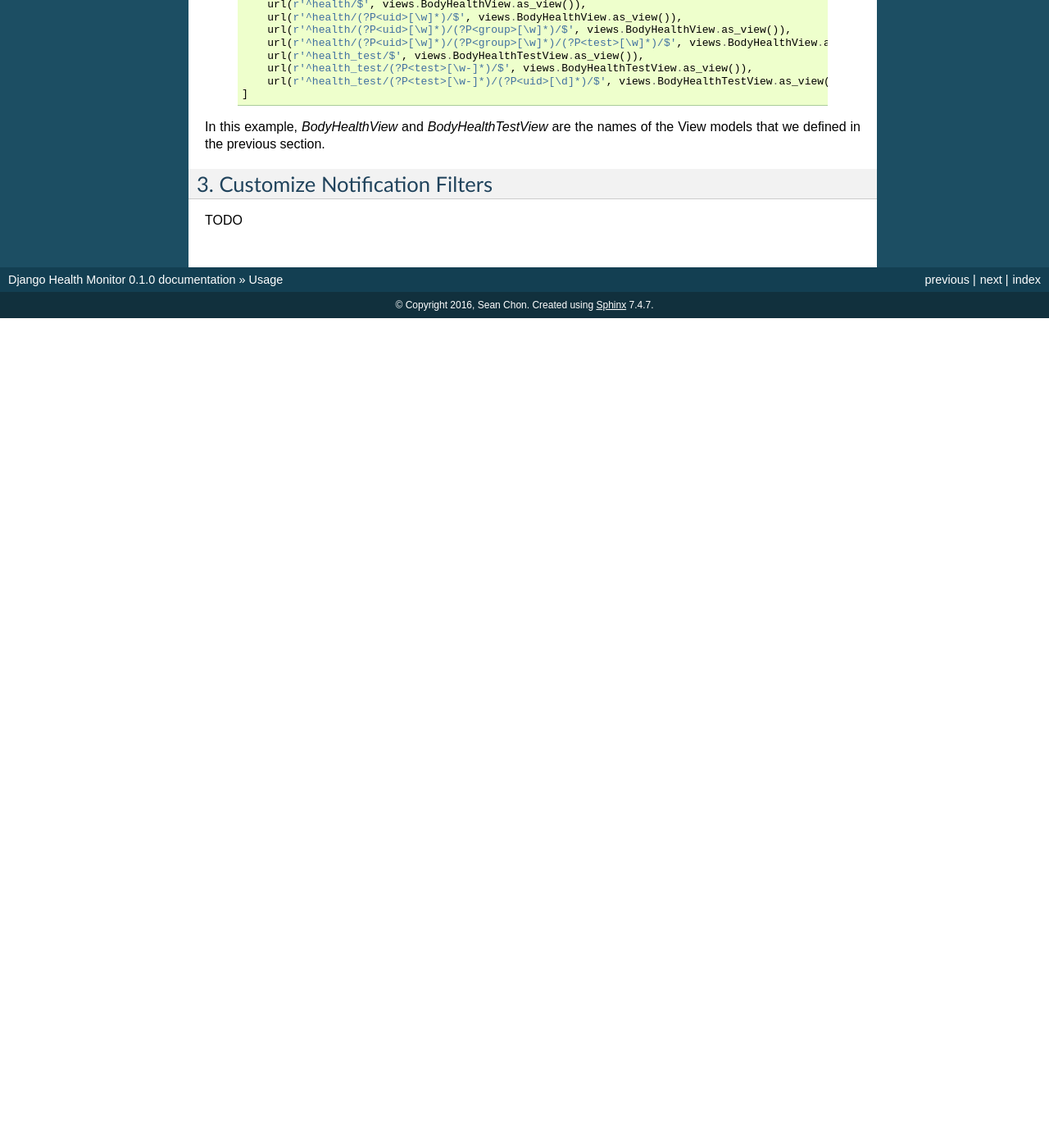
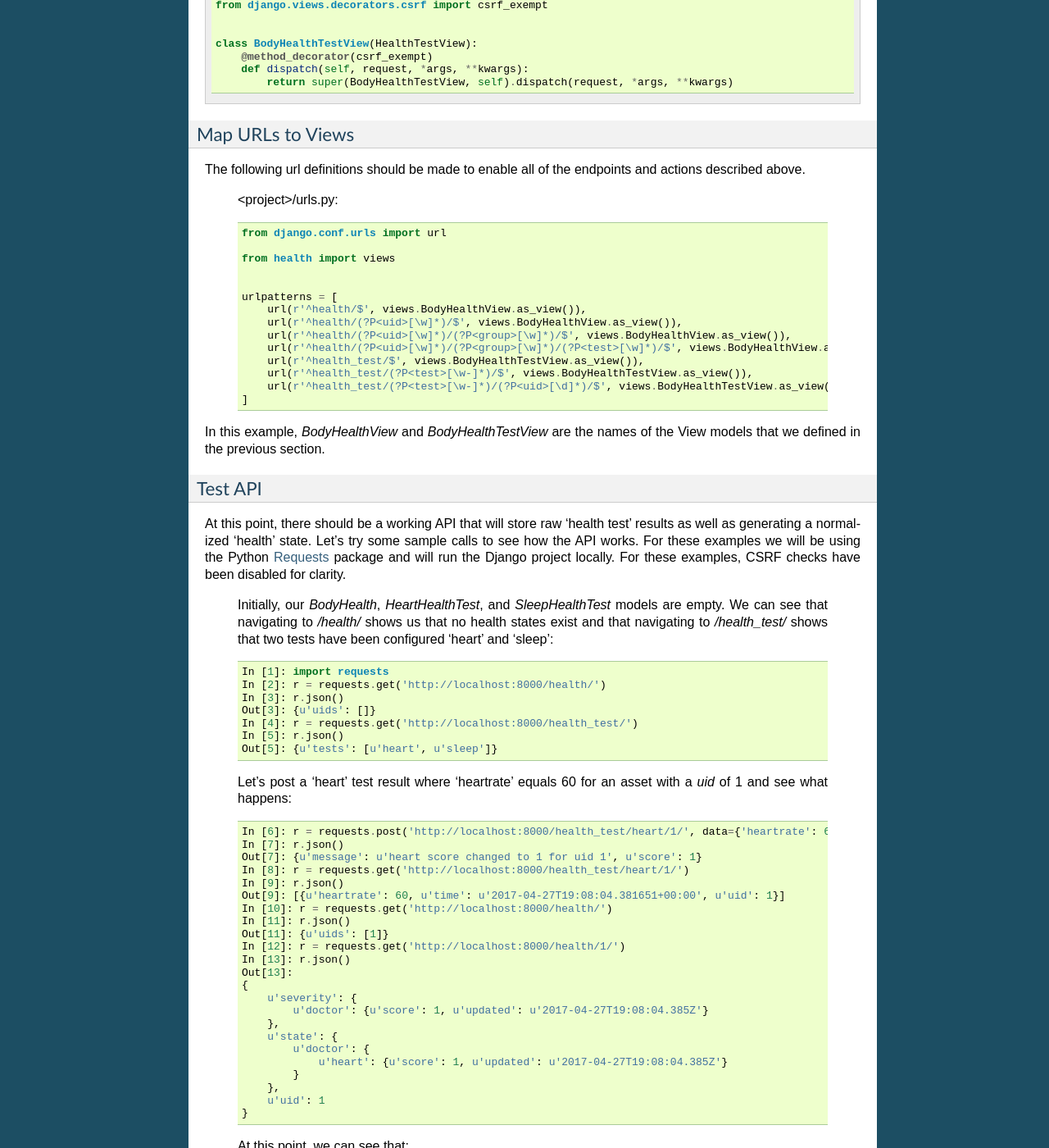
Before and after one commit to gracenote/django-health-monitor, a Sphinx documentation site: the page built from docs/usage.rst, in a window 1280 px wide and 1400 px high, scrolled down 3737 px. Shown: the whole window at 82% size. Built offline with Sphinx 7.4.7, drawn with Linux system fonts in a browser that asks for light colours; before the commit the page ends 4125 px from its top, so only the background shows below that; some of the changed text lies outside the part shown.

Commit message:
Update docs.

```diff
--- a/docs/usage.rst
+++ b/docs/usage.rst
@@ -117,7 +117,7 @@ The following steps create an API with the following endpoints and actions:
     - GET a list of all health uids
 - /health/<uid>/
     - GET the health of a particular uid
-    - DELETE the health for a particular uid
+    - DELETE the health of a particular uid
 - /health/<uid>/<group>/
     - GET the health of a particular uid and group
     - DELETE health of a particular uid and group
@@ -127,11 +127,11 @@ The following steps create an API with the following endpoints and actions:
 - /health_test/
     - GET a list of all health tests
 - /health_tests/<test>/?uids=<uids>&start_time=<start_time>&end_time=<end_time>
-    - GET test results for a particular test with filters
+    - GET test results of a particular test with filters
 - /health_test/<test>/<uid>/?start_time=<start_time>&end_time=<end_time>
-    - GET test results for a particular test and uid with filters
+    - GET test results of a particular test and uid with filters
 - /health_test/<test>/<uid>/
-    - POST test results for a particular test and uid
+    - POST test results of a particular test and uid
 
 
 Where:
@@ -167,6 +167,21 @@ The following class definitions should be made to configure the API view classes
 
 Where `health_model` is set to the `Health` model defined above.
 
+.. note::
+    - By default, to post 'health test' results, a CSRF token will need to be passed in the Header in the form `{X-CSRFTOKEN: <token>}` where `<token>` is the CSRF token. More information can be found in this `Stack Overflow discussion <http://stackoverflow.com/questions/13567507/passing-csrftoken-with-python-requests>`_.
+    - Alternately, the `HealthTest` view can be overwritten to CSRF exempt, which will allow 'health test' results to be posted without a CSRF token in the header by modifying the view from above as the following.
+
+    health/views.py::
+
+        from django.utils.decorators import method_decorator
+        from django.views.decorators.csrf import csrf_exempt
+
+
+        class BodyHealthTestView(HealthTestView):
+            @method_decorator(csrf_exempt)
+            def dispatch(self, request, *args, **kwargs):
+                return super(BodyHealthTestView, self).dispatch(request, *args, **kwargs)
+
 Map URLs to Views
 -----------------
 The following url definitions should be made to enable all of the endpoints and actions described above.
@@ -191,6 +206,81 @@ The following url definitions should be made to enable all of the endpoints and
 
 In this example, `BodyHealthView` and `BodyHealthTestView` are the names of the View models that we defined in the previous section.
 
+Test API
+--------
+
+At this point, there should be a working API that will store raw 'health test' results as well as generating a normalized 'health' state. Let's try some sample calls to see how the API works. For these examples we will be using the Python `Requests <http://docs.python-requests.org/en/master/>`_ package and will run the Django project locally. For these examples, CSRF checks have been disabled for clarity.
+
+    Initially, our `BodyHealth`, `HeartHealthTest`, and `SleepHealthTest` models are empty. We can see that navigating to `/health/` shows us that no health states exist and that navigating to `/health_test/` shows that two tests have been configured 'heart' and 'sleep'::
+
+        In [1]: import requests
+        In [2]: r = requests.get('http://localhost:8000/health/')
+        In [3]: r.json()
+        Out[3]: {u'uids': []}
+        In [4]: r = requests.get('http://localhost:8000/health_test/')
+        In [5]: r.json()
+        Out[5]: {u'tests': [u'heart', u'sleep']}
+
+    Let's post a 'heart' test result where 'heartrate' equals 60 for an asset with a `uid` of 1 and see what happens::
+
+        In [6]: r = requests.post('http://localhost:8000/health_test/heart/1/', data={'heartrate': 60})
+        In [7]: r.json()
+        Out[7]: {u'message': u'heart score changed to 1 for uid 1', u'score': 1}
+        In [8]: r = requests.get('http://localhost:8000/health_test/heart/1/')
+        In [9]: r.json()
+        Out[9]: [{u'heartrate': 60, u'time': u'2017-04-27T19:08:04.381651+00:00', u'uid': 1}]
+        In [10]: r = requests.get('http://localhost:8000/health/')
+        In [11]: r.json()
+        Out[11]: {u'uids': [1]}
+        In [12]: r = requests.get('http://localhost:8000/health/1/')
+        In [13]: r.json()
+        Out[13]:
+        {
+            u'severity': {
+                u'doctor': {u'score': 1, u'updated': u'2017-04-27T19:08:04.385Z'}
+            },
+            u'state': {
+                u'doctor': {
+                    u'heart': {u'score': 1, u'updated': u'2017-04-27T19:08:04.385Z'}
+                }
+            },
+            u'uid': 1
+        }
+
+    At this point, we can see that:
+        - On lines 6 and 7, we received a response for our post indicating that the score was changed to 1. (Recall that from our model definition, a heartrate of 80 or below results in a `score` of 1).
+        - On lines 8 and 9, we can see the history of heart tests for `uid` 1.
+        - On lines 10 and 11, we can see that there is now a `health` instance generated for `uid` 1.
+        - On lines 12 and 13, we can see that the resulting `health` instance has `state` and `severity` entries for the group 'doctor'. (Recall that from our model definition, the 'heart' test belongs to the `group` 'doctor'.
+
+    Now let's post a 'sleep' test result where 'hours' equals 5.0 for the same asset with `uid` of 1 and see what happens::
+
+        In [14]: r = requests.post('http://localhost:8000/health_test/sleep/1/', data={'hours': 5.0})
+        In [15]: r.json()
+        Out[15]: {u'message': u'sleep score changed to 3 for uid 1', u'score': 3}
+        In [16]: r = requests.get('http://localhost:8000/health/1/')
+        In [17]: r.json()
+        Out[17]:
+        {
+            u'severity': {
+                u'coach': {u'score': 3, u'updated': u'2017-04-27T19:18:00.654Z'},
+                u'doctor': {u'score': 3, u'updated': u'2017-04-27T19:18:00.654Z'}
+            },
+            u'state': {
+                u'coach': {
+                    u'sleep': {u'score': 3, u'updated': u'2017-04-27T19:18:00.654Z'}
+                },
+                u'doctor': {
+                    u'heart': {u'score': 1, u'updated': u'2017-04-27T19:08:04.385Z'},
+                    u'sleep': {u'score': 3, u'updated': u'2017-04-27T19:18:00.654Z'}
+                }
+            },
+            u'uid': 1
+        }
+
+    Now, we can see that:
+        - On lines 14 and 15, we received a response for our post indicating that the score was changed to 3. (See above model definition for sleep scoring criteria.)
+        - On lines 16 and 17, we now have additional `state` and `severity` entries for the `group` coach since the sleep test belongs to the `groups` 'doctor' and 'coach'. The `score` for the sleep test has been added in both `state` groups and the `severity` has been updated to 3 for both groups since the `severity score` is calculated as the maximum of all `state scores`.
 
 *********************************
 3. Customize Notification Filters
```
Also changed, not shown: other parts of docs/usage.rst (+1 -1 lines).
